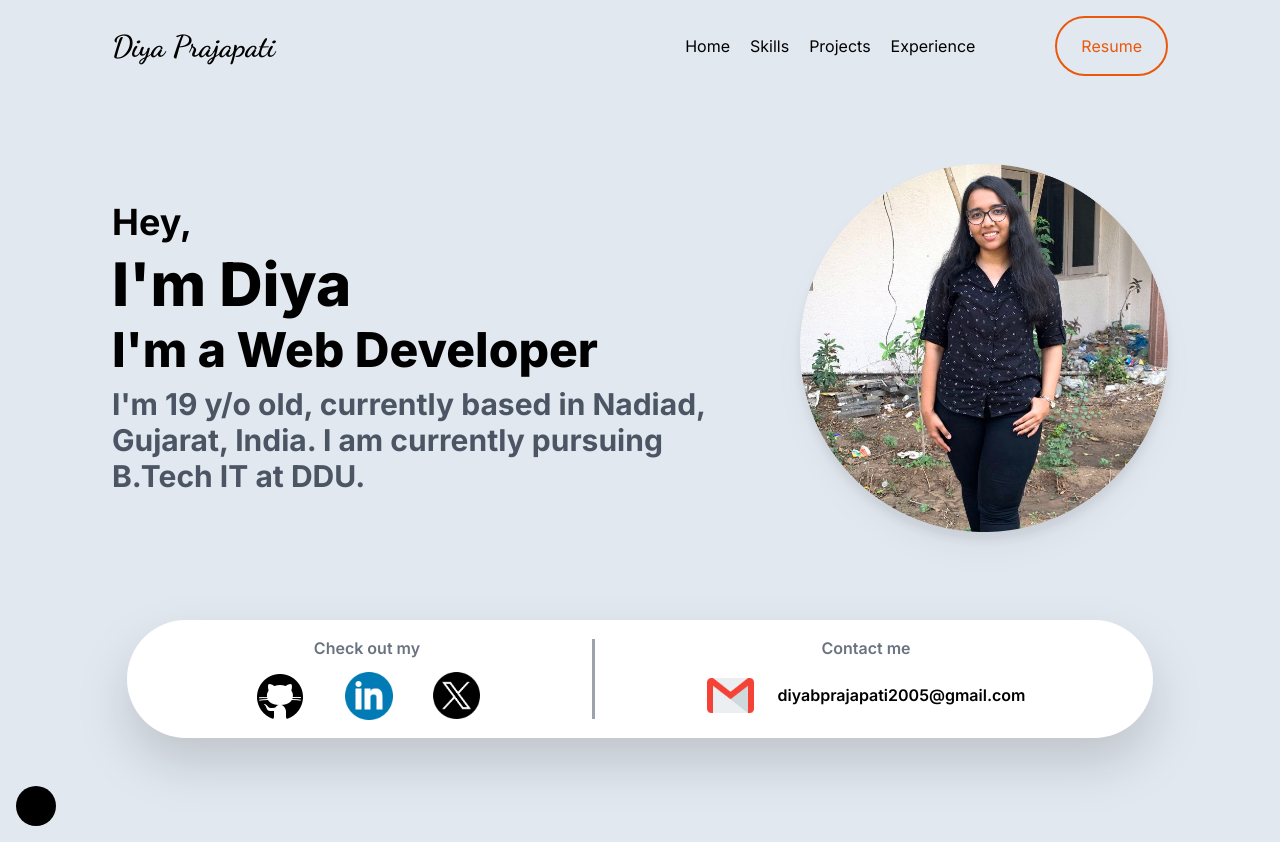
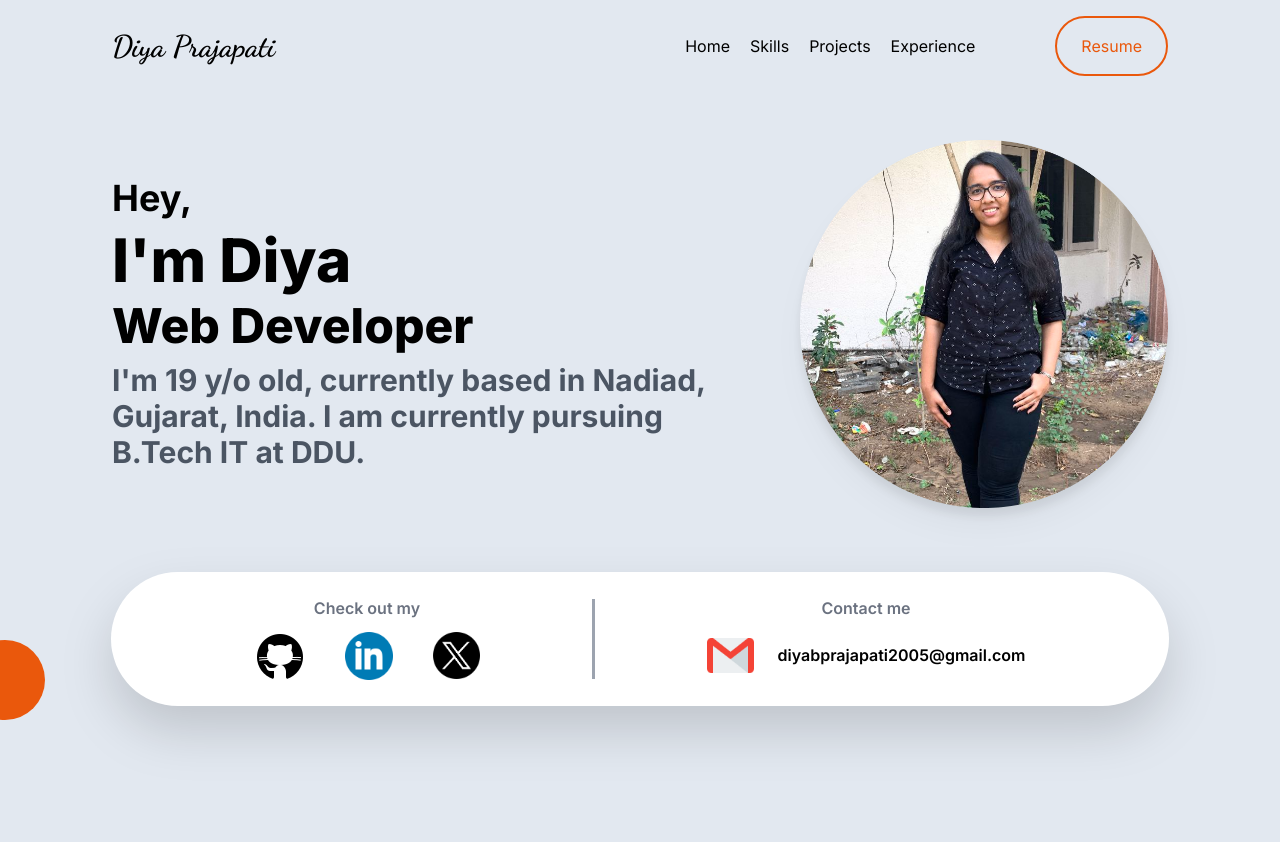
Before and after one commit to diyaprajapati/Portfolio, a React (Vite) app: page / in a window 1280 px wide. After the commit the page ends 800 px from the top, so only its background shows below. Built offline with nearby package versions, Linux system fonts and the light colour scheme.

Commit message:
add layout

```diff
--- a/src/App.jsx
+++ b/src/App.jsx
@@ -1,18 +1,19 @@
 import Header from "./home/Head"
 import Body from "./home/Body"
 import Footer from "./home/Foot"
+import Layout from "./Layout"
 
 export default function App() {
   return (
     <>
-    <div className="p-4 flex flex-col gap-12 font-inter">
+      <Layout>
         <Header/>
         <Body/>
         <Footer/>
-        <svg viewBox="0 0 100 100" xmlns="http://www.w3.org/2000/svg" className="w-10 h-10 right-200">
+      </Layout>
+      <svg viewBox="0 0 100 100" xmlns="http://www.w3.org/2000/svg" className="w-20 h-20 top-[40rem] left-[-35px] absolute fill-orange-600">
         <circle cx="50" cy="50" r="50" />
         </svg>
-      </div>
     </>
   )
 }
--- /dev/null
+++ b/src/Layout.jsx
@@ -0,0 +1,9 @@
+import React from 'react'
+
+export default function Layout({children}) {
+  return (
+      <div className="p-4 flex flex-col gap-12 font-inter">
+        {children}
+      </div>
+  )
+}
--- a/src/home/Body.jsx
+++ b/src/home/Body.jsx
@@ -3,7 +3,7 @@ import React from 'react'
 export default function Body() {
   return (
 
-    <div className='flex flex-row px-24 py-10 gap-10'>
+    <div className='flex flex-row px-24 py-4 gap-10'>
         {/* text */}
         <div className='flex flex-col gap-3 self-center'>
             <div className='text-4xl font-bold'>
@@ -13,7 +13,7 @@ export default function Body() {
                 I'm Diya
             </div>
             <div className='text-5xl font-extrabold'>
-                I'm a Web Developer
+                Web Developer
             </div>
             <div className='text-3xl font-bold text-gray-600'>
             I'm 19 y/o old, currently based in Nadiad, Gujarat, India. I am currently pursuing B.Tech IT at DDU.
--- a/src/home/Foot.jsx
+++ b/src/home/Foot.jsx
@@ -2,7 +2,7 @@ import React from 'react'
 
 export default function footer() {
   return (
-    <div className='self-center flex flex-row gap-28 bg-white px-32 py-4 rounded-full drop-shadow-2xl'>
+    <div className='self-center flex flex-row gap-28 bg-white px-36 py-6 rounded-full drop-shadow-2xl'>
       {/* other accounts */}
       <div className='flex flex-col gap-3 font-semibold text-gray-500 text-center'>
         <h1>Check out my</h1>
--- a/src/home/Head.jsx
+++ b/src/home/Head.jsx
@@ -1,5 +1,5 @@
 import React from 'react'
-import { Link } from 'react-router-dom';
+import { NavLink } from 'react-router-dom';
 import App from '../App'
 
 export default function header() {
@@ -19,10 +19,10 @@ export default function header() {
             <a href='#'>Skills</a>
             <a href='#'>Projects</a>
             <a href='#'>Experience</a> */}
-            <Link to='/' className='nav-link'>Home</Link>
-            <Link to='/skill' className='nav-link'>Skills</Link>
-            <Link to='/project' className='nav-link'>Projects</Link>
-            <Link to='/experience' className='nav-link'>Experience</Link>
+            <NavLink to='/' className='nav-link' activeClassName='active-link'>Home</NavLink>
+            <NavLink to='/skill' className='nav-link' activeClassName='active-link'>Skills</NavLink>
+            <NavLink to='/project' className='nav-link' activeClassName='active-link'>Projects</NavLink>
+            <NavLink to='/experience' className='nav-link' activeClassName='active-link'>Experience</NavLink>
           </div>
 
           {/* Resume */}
--- a/src/index.css
+++ b/src/index.css
@@ -32,6 +32,14 @@
   }
 }
 
+.active-link {
+  @apply bg-orange-600;
+  @apply w-full;
+
+  text-decoration: underline;
+}
+
+
 body {
   @apply bg-slate-200
 }
--- a/src/main.jsx
+++ b/src/main.jsx
@@ -6,27 +6,16 @@ import './index.css'
 import {createBrowserRouter, RouterProvider} from 'react-router-dom'
 
 
-// const router = createBrowserRouter (
-//   [
-//     {
-//       path: '/',
-//       element: <App/>
-//     },
-//     {
-//       path: 'app',
-//       element: <App/>
-//     }
-//   ]
-// )
+const router = createBrowserRouter (
+  [
+    {
+      path: '/',
+      element: <App/>
+    }
+  ]
+)
+
 
 ReactDOM.createRoot(document.getElementById('root')).render(
-  <React.StrictMode>
-    <BrowserRouter>
-      <App />
-    </BrowserRouter>
-  </React.StrictMode>
+  <RouterProvider router={router}/>
 )
-
-// ReactDOM.createRoot(document.getElementById('root')).render(
-//   <RouterProvider router={router}/>
-// )
```
